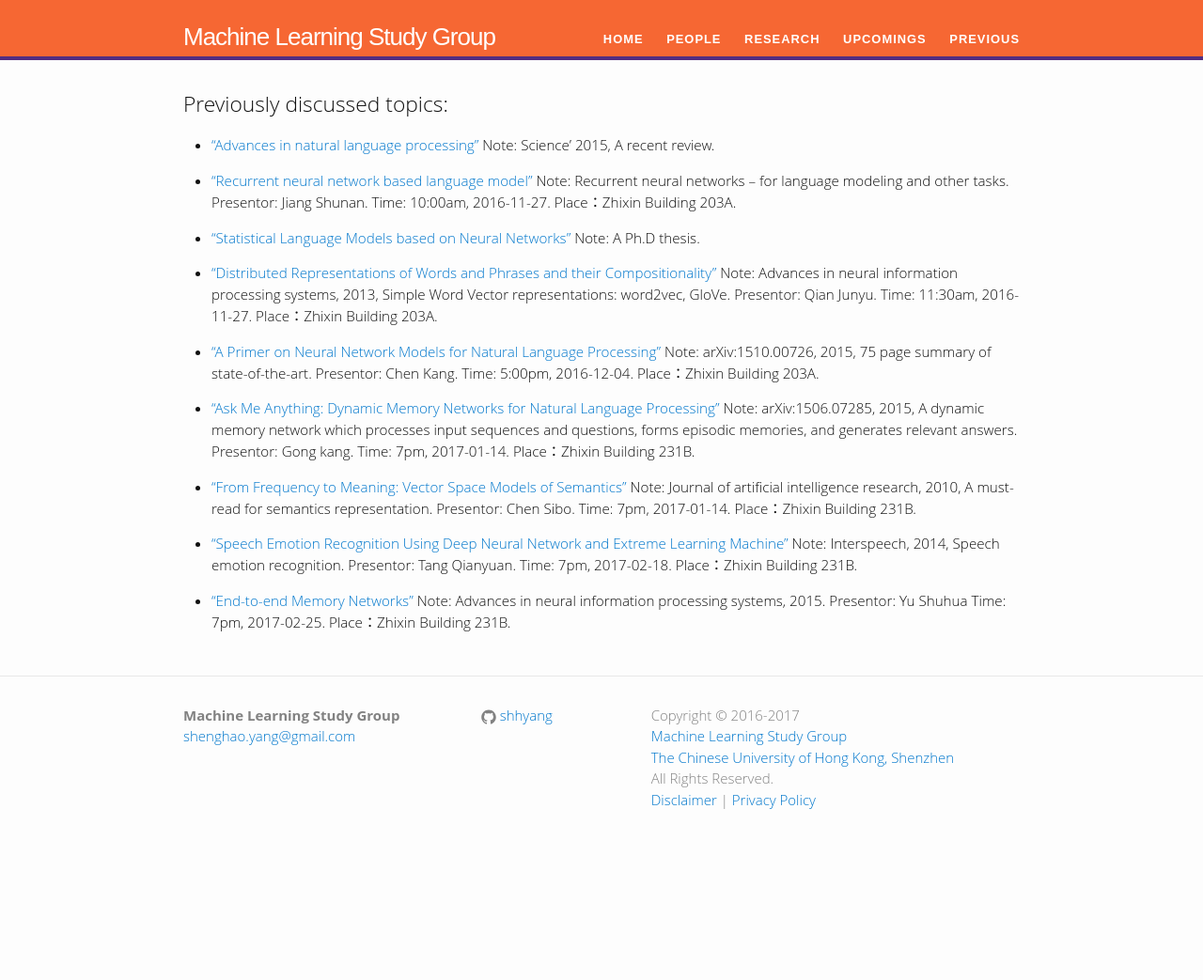
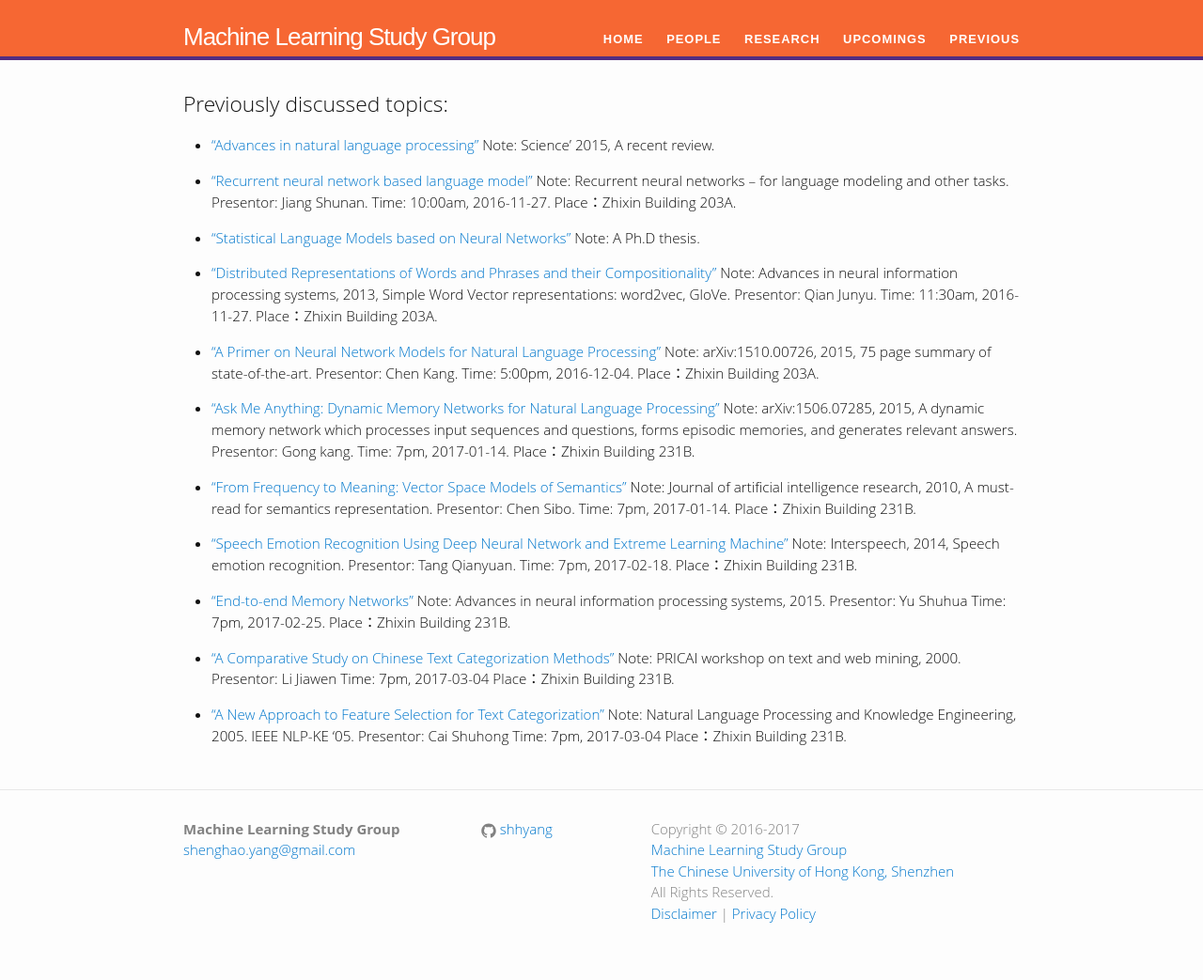
Before and after one commit to shhyang/learning, a Jekyll site: the page built from previous/index.md, in a window 1280 px wide. Shown: the whole page at 94% size. Built offline with Jekyll 4.4.1, drawn with Linux system fonts in a browser that asks for light colours; some web fonts are replaced; our own code applies the rules of GitHub Pages for plain Markdown files; before the commit the page ends 922 px from its top, so only the background shows below that.

Commit message:
Update index.md

```diff
--- a/previous/index.md
+++ b/previous/index.md
@@ -50,3 +50,13 @@ Place：Zhixin Building 231B.
 Note: Advances in neural information processing systems, 2015.
 Presentor: Yu Shuhua Time: 7pm, 2017-02-25.
 Place：Zhixin Building 231B.
+
+- ["A Comparative Study on Chinese Text Categorization Methods"](http://www.comp.nus.edu.sg/~TANCL/publications/c2000/he00pricai.pdf)
+Note: PRICAI workshop on text and web mining, 2000.
+Presentor: Li Jiawen Time: 7pm, 2017-03-04
+Place：Zhixin Building 231B.
+
+- ["A New Approach to Feature Selection for Text Categorization"](http://ieeexplore.ieee.org/document/1598812/?reload=true)
+Note: Natural Language Processing and Knowledge Engineering, 2005. IEEE NLP-KE '05.
+Presentor: Cai Shuhong Time: 7pm, 2017-03-04
+Place：Zhixin Building 231B.
```
